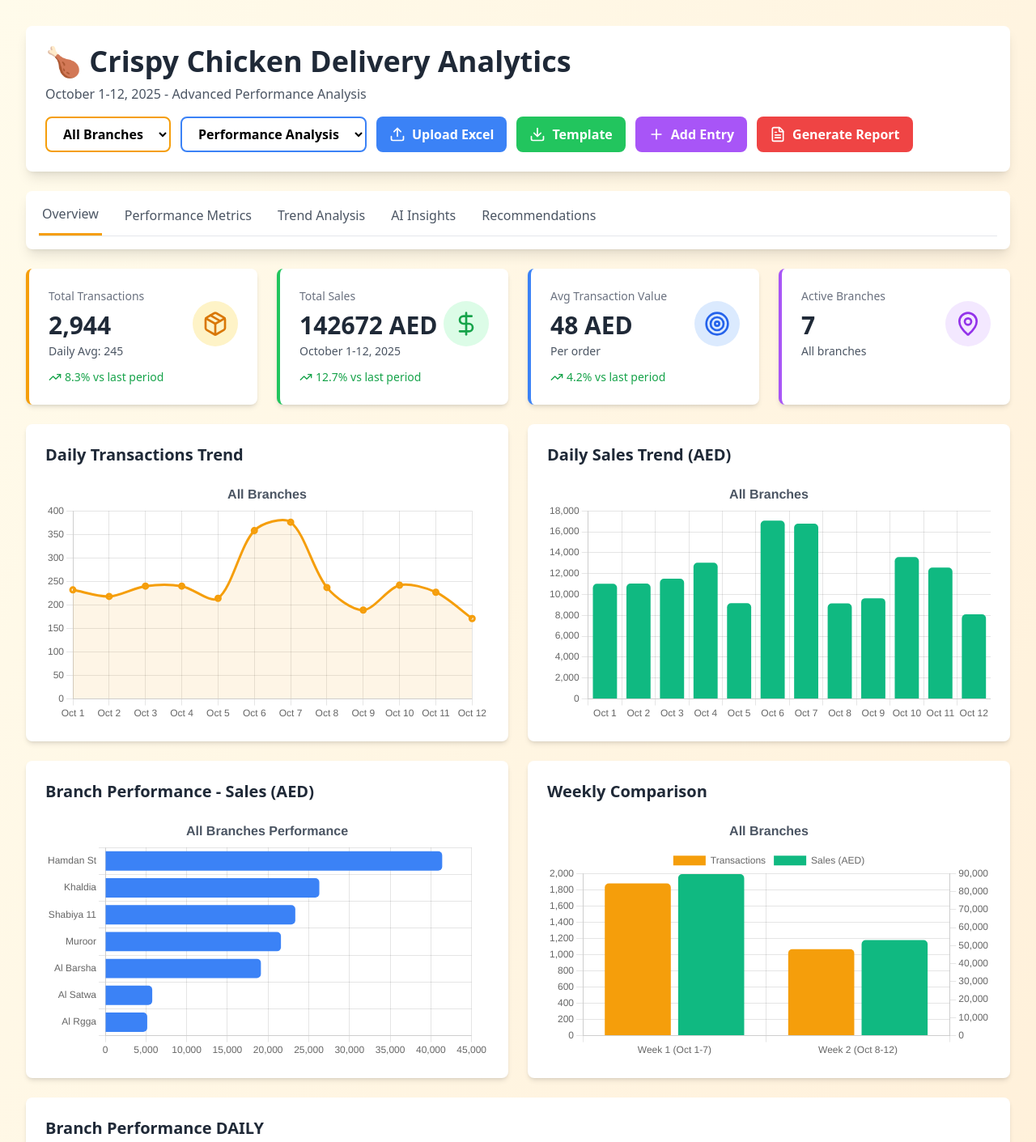
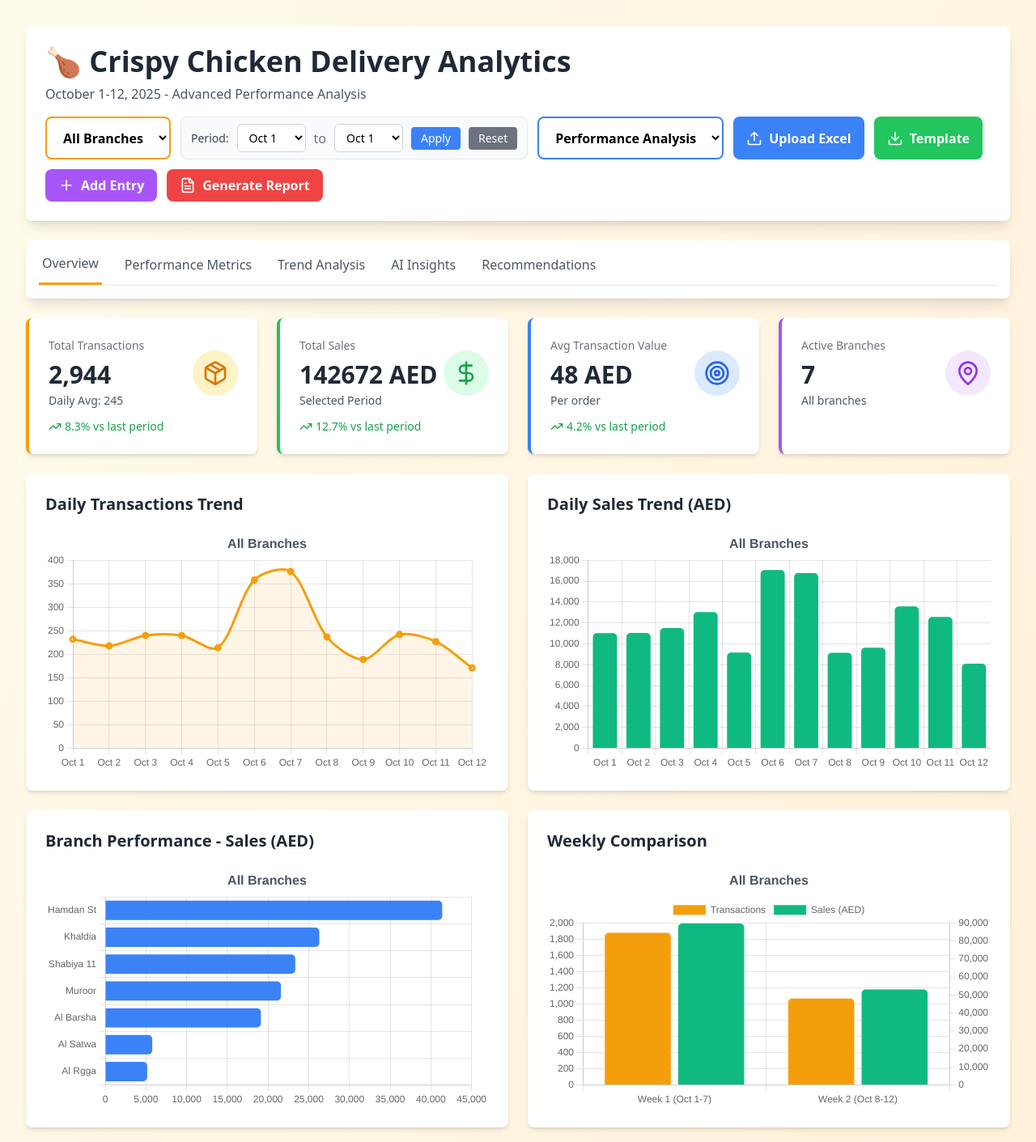
Before and after one commit to CCM3642/Delivery-sales-analysis, a plain HTML site: page index.html in a window 1280 px wide. Shown: the top 1411 px of the page at 81% size. Drawn offline with nearby package versions, Linux system fonts and the light colour scheme.

Commit message:
Update index.html

```diff
--- a/index.html
+++ b/index.html
@@ -3,7 +3,7 @@
 <head>
     <meta charset="UTF-8">
     <meta name="viewport" content="width=device-width, initial-scale=1.0">
-    <title>Crispy Chicken Delivery Analytics</title>
+    <title>Cispy Chicken Delivery Analytics</title>
     <script src="https://cdn.tailwindcss.com"></script>
     <script src="https://unpkg.com/lucide@latest/dist/umd/lucide.js"></script>
     <script src="https://cdn.jsdelivr.net/npm/chart.js"></script>
@@ -73,6 +73,21 @@
         @keyframes spin {
             0% { transform: rotate(0deg); }
             100% { transform: rotate(360deg); }
+        }
+        .date-range-selector {
+            display: flex;
+            align-items: center;
+            gap: 10px;
+            background-color: #f8fafc;
+            padding: 8px 12px;
+            border-radius: 8px;
+            border: 1px solid #e2e8f0;
+        }
+        .date-range-selector select {
+            padding: 6px 10px;
+            border: 1px solid #d1d5db;
+            border-radius: 6px;
+            background-color: white;
         }
     </style>
 </head>
@@ -103,6 +118,45 @@
                     <option value="Crispy Chicken Al Satwa">Al Satwa</option>
                     <option value="Crispy Chicken Al Rgga">Al Rgga</option>
                 </select>
+
+                <div class="date-range-selector">
+                    <span class="text-sm font-medium text-gray-700">Period:</span>
+                    <select id="startDay" class="text-sm">
+                        <option value="1">Oct 1</option>
+                        <option value="2">Oct 2</option>
+                        <option value="3">Oct 3</option>
+                        <option value="4">Oct 4</option>
+                        <option value="5">Oct 5</option>
+                        <option value="6">Oct 6</option>
+                        <option value="7">Oct 7</option>
+                        <option value="8">Oct 8</option>
+                        <option value="9">Oct 9</option>
+                        <option value="10">Oct 10</option>
+                        <option value="11">Oct 11</option>
+                        <option value="12">Oct 12</option>
+                    </select>
+                    <span class="text-gray-500">to</span>
+                    <select id="endDay" class="text-sm">
+                        <option value="1">Oct 1</option>
+                        <option value="2">Oct 2</option>
+                        <option value="3">Oct 3</option>
+                        <option value="4">Oct 4</option>
+                        <option value="5">Oct 5</option>
+                        <option value="6">Oct 6</option>
+                        <option value="7">Oct 7</option>
+                        <option value="8">Oct 8</option>
+                        <option value="9">Oct 9</option>
+                        <option value="10">Oct 10</option>
+                        <option value="11">Oct 11</option>
+                        <option value="12">Oct 12</option>
+                    </select>
+                    <button id="applyDateRange" class="px-3 py-1 bg-blue-500 text-white text-sm rounded hover:bg-blue-600 transition-colors">
+                        Apply
+                    </button>
+                    <button id="resetDateRange" class="px-3 py-1 bg-gray-500 text-white text-sm rounded hover:bg-gray-600 transition-colors">
+                        Reset
+                    </button>
+                </div>
 
                 <select id="analysisType" class="px-4 py-2 border-2 border-blue-500 rounded-lg font-semibold bg-white">
                     <option value="performance">Performance Analysis</option>
@@ -181,7 +235,7 @@
                         <div>
                             <p class="text-gray-500 text-sm font-medium">Total Sales</p>
                             <p id="totalSales" class="text-3xl font-bold text-gray-800 mt-2">0 AED</p>
-                            <p class="text-sm text-gray-600 mt-1">October 1-12, 2025</p>
+                            <p class="text-sm text-gray-600 mt-1">Selected Period</p>
                         </div>
                         <div class="p-3 rounded-full bg-green-100">
                             <i data-lucide="dollar-sign" class="w-8 h-8 text-green-600"></i>
@@ -365,7 +419,7 @@
                         <i data-lucide="trending-up" class="w-5 h-5 text-green-500"></i>
                     </div>
                     <p id="growthRate" class="text-2xl font-bold text-green-600">+12.7%</p>
-                    <p class="text-sm text-gray-600 mt-1">vs last month</p>
+                    <p class="text-sm text-gray-600 mt-1">vs last period</p>
                 </div>
 
                 <div class="analysis-card rounded-lg shadow-md p-6">
@@ -757,6 +811,8 @@
         ];
 
         let selectedBranch = 'All';
+        let selectedStartDate = null;
+        let selectedEndDate = null;
         let editingIndex = null;
 
         // Chart instances
@@ -772,6 +828,10 @@
 
         // DOM elements
         const branchSelector = document.getElementById('branchSelector');
+        const startDay = document.getElementById('startDay');
+        const endDay = document.getElementById('endDay');
+        const applyDateRange = document.getElementById('applyDateRange');
+        const resetDateRange = document.getElementById('resetDateRange');
         const analysisType = document.getElementById('analysisType');
         const fileUpload = document.getElementById('fileUpload');
         const downloadTemplateBtn = document.getElementById('downloadTemplate');
@@ -837,6 +897,44 @@
             }, 500);
         });
 
+        startDay.addEventListener('change', function() {
+            // Ensure end day is not before start day
+            if (parseInt(endDay.value) < parseInt(this.value)) {
+                endDay.value = this.value;
+            }
+        });
+
+        endDay.addEventListener('change', function() {
+            // Ensure start day is not after end day
+            if (parseInt(startDay.value) > parseInt(this.value)) {
+                startDay.value = this.value;
+            }
+        });
+
+        applyDateRange.addEventListener('click', function() {
+            selectedStartDate = parseInt(startDay.value);
+            selectedEndDate = parseInt(endDay.value);
+            showLoadingIndicator();
+            setTimeout(() => {
+                updateDashboard();
+                hideLoadingIndicator();
+                showUpdateStatus(`Date range applied: Oct ${selectedStartDate} to Oct ${selectedEndDate}`);
+            }, 300);
+        });
+
+        resetDateRange.addEventListener('click', function() {
+            selectedStartDate = null;
+            selectedEndDate = null;
+            startDay.value = '1';
+            endDay.value = '12';
+            showLoadingIndicator();
+            setTimeout(() => {
+                updateDashboard();
+                hideLoadingIndicator();
+                showUpdateStatus('Date range reset to show all data');
+            }, 300);
+        });
+
         analysisType.addEventListener('change', function() {
             showLoadingIndicator();
             setTimeout(() => {
@@ -882,14 +980,15 @@
         }
 
         function updateKPIs() {
-            const filteredData = selectedBranch === 'All'
-                ? deliveryData
-                : deliveryData.filter(item => item.branch === selectedBranch);
+            const filteredData = getFilteredData();
 
             const totalTransactions = filteredData.reduce((sum, item) => sum + item.transactions, 0);
             const totalSales = filteredData.reduce((sum, item) => sum + item.sales, 0);
             const avgTransactionValue = totalSales / totalTransactions;
-            const dailyAvgTransactions = Math.round(totalTransactions / 12);
+
+            // Calculate daily average based on selected date range
+            const dayCount = selectedEndDate ? (selectedEndDate - selectedStartDate + 1) : 12;
+            const dailyAvgTransactions = Math.round(totalTransactions / dayCount);
 
             const branches = [...new Set(deliveryData.map(item => item.branch))];
 
@@ -899,6 +998,25 @@
             document.getElementById('dailyAvgTransactions').textContent = `Daily Avg: ${dailyAvgTransactions}`;
             document.getElementById('activeBranches').textContent = branches.length;
             document.getElementById('branchSubtitle').textContent = selectedBranch === 'All' ? 'All branches' : selectedBranch.replace('Crispy Chicken ', '');
+        }
+
+        function getFilteredData() {
+            let filteredData = deliveryData;
+
+            // Apply branch filter
+            if (selectedBranch !== 'All') {
+                filteredData = filteredData.filter(item => item.branch === selectedBranch);
+            }
+
+            // Apply date range filter
+            if (selectedStartDate && selectedEndDate) {
+                filteredData = filteredData.filter(item => {
+                    const day = parseInt(item.date.match(/\d+/)[0]);
+                    return day >= selectedStartDate && day <= selectedEndDate;
+                });
+            }
+
+            return filteredData;
         }
 
         function updateCharts() {
@@ -935,9 +1053,7 @@
         }
 
         function updatePerformanceMetricsData() {
-            const filteredData = selectedBranch === 'All'
-                ? deliveryData
-                : deliveryData.filter(item => item.branch === selectedBranch);
+            const filteredData = getFilteredData();
 
             // Calculate peak hours (simplified for demo)
             const peakHours = selectedBranch === 'All' ? '6:00 PM - 8:00 PM' : '5:30 PM - 7:30 PM';
@@ -969,13 +1085,15 @@
         }
 
         function updateTrendAnalysisData() {
+            const filteredData = getFilteredData();
+
             // Calculate growth rate
-            const week1Data = deliveryData.filter(item => parseInt(item.date.match(/\d+/)[0]) <= 6);
-            const week2Data = deliveryData.filter(item => parseInt(item.date.match(/\d+/)[0]) > 6);
+            const week1Data = filteredData.filter(item => parseInt(item.date.match(/\d+/)[0]) <= 6);
+            const week2Data = filteredData.filter(item => parseInt(item.date.match(/\d+/)[0]) > 6);
 
             const week1Sales = week1Data.reduce((sum, item) => sum + item.sales, 0);
             const week2Sales = week2Data.reduce((sum, item) => sum + item.sales, 0);
-            const growthRate = ((week2Sales - week1Sales) / week1Sales * 100).toFixed(1);
+            const growthRate = week1Sales > 0 ? ((week2Sales - week1Sales) / week1Sales * 100).toFixed(1) : '0.0';
 
             document.getElementById('growthRate').textContent = `+${growthRate}%`;
 
@@ -990,9 +1108,7 @@
         }
 
         function updateInsightsData() {
-            const filteredData = selectedBranch === 'All'
-                ? deliveryData
-                : deliveryData.filter(item => item.branch === selectedBranch);
+            const filteredData = getFilteredData();
 
             // Calculate weekend performance
             const weekendData = filteredData.filter(item =>
@@ -1092,9 +1208,7 @@
 
         function updateTransactionsChart() {
             const ctx = document.getElementById('transactionsChart').getContext('2d');
-            const filteredData = selectedBranch === 'All'
-                ? deliveryData
-                : deliveryData.filter(item => item.branch === selectedBranch);
+            const filteredData = getFilteredData();
 
             // Destroy existing chart if it exists
             if (transactionsChartInstance) {
@@ -1136,7 +1250,7 @@
                         },
                         title: {
                             display: true,
-                            text: selectedBranch === 'All' ? 'All Branches' : selectedBranch.replace('Crispy Chicken ', ''),
+                            text: getChartTitle(),
                             font: {
                                 size: 16,
                                 weight: 'bold'
@@ -1155,9 +1269,7 @@
 
         function updateSalesChart() {
             const ctx = document.getElementById('salesChart').getContext('2d');
-            const filteredData = selectedBranch === 'All'
-                ? deliveryData
-                : deliveryData.filter(item => item.branch === selectedBranch);
+            const filteredData = getFilteredData();
 
             // Destroy existing chart if it exists
             if (salesChartInstance) {
@@ -1196,7 +1308,7 @@
                         },
                         title: {
                             display: true,
-                            text: selectedBranch === 'All' ? 'All Branches' : selectedBranch.replace('Crispy Chicken ', ''),
+                            text: getChartTitle(),
                             font: {
                                 size: 16,
                                 weight: 'bold'
@@ -1267,7 +1379,7 @@
                         },
                         title: {
                             display: true,
-                            text: selectedBranch === 'All' ? 'All Branches Performance' : `Selected: ${selectedBranch.replace('Crispy Chicken ', '')}`,
+                            text: getChartTitle(),
                             font: {
                                 size: 16,
                                 weight: 'bold'
@@ -1286,9 +1398,7 @@
 
         function updateWeeklyChart() {
             const ctx = document.getElementById('weeklyChart').getContext('2d');
-            const filteredData = selectedBranch === 'All'
-                ? deliveryData
-                : deliveryData.filter(item => item.branch === selectedBranch);
+            const filteredData = getFilteredData();
 
             // Destroy existing chart if it exists
             if (weeklyChartInstance) {
@@ -1335,7 +1445,7 @@
                     plugins: {
                         title: {
                             display: true,
-                            text: selectedBranch === 'All' ? 'All Branches' : selectedBranch.replace('Crispy Chicken ', ''),
+                            text: getChartTitle(),
                             font: {
                                 size: 16,
                                 weight: 'bold'
@@ -1448,7 +1558,7 @@
                     plugins: {
                         title: {
                             display: true,
-                            text: selectedBranch === 'All' ? 'Daily Sales by Branch (AED)' : `Daily Sales for ${selectedBranch.replace('Crispy Chicken ', '')} (AED)`,
+                            text: getChartTitle(),
                             font: {
                                 size: 16
                             },
@@ -1500,7 +1610,7 @@
                         },
                         title: {
                             display: true,
-                            text: `Hourly Performance Distribution - ${selectedBranch === 'All' ? 'All Branches' : selectedBranch.replace('Crispy Chicken ', '')}`,
+                            text: getChartTitle(),
                             font: {
                                 size: 16,
                                 weight: 'bold'
@@ -1552,7 +1662,7 @@
                         },
                         title: {
                             display: true,
-                            text: `Day of Week Analysis - ${selectedBranch === 'All' ? 'All Branches' : selectedBranch.replace('Crispy Chicken ', '')}`,
+                            text: getChartTitle(),
                             font: {
                                 size: 16,
                                 weight: 'bold'
@@ -1624,7 +1734,7 @@
                         },
                         title: {
                             display: true,
-                            text: `Moving Average Trend - ${selectedBranch === 'All' ? 'All Branches' : selectedBranch.replace('Crispy Chicken ', '')}`,
+                            text: getChartTitle(),
                             font: {
                                 size: 16,
                                 weight: 'bold'
@@ -1673,7 +1783,7 @@
                         },
                         title: {
                             display: true,
-                            text: `Growth Rate Analysis - ${selectedBranch === 'All' ? 'All Branches' : selectedBranch.replace('Crispy Chicken ', '')}`,
+                            text: getChartTitle(),
                             font: {
                                 size: 16,
                                 weight: 'bold'
@@ -1690,6 +1800,22 @@
             });
         }
 
+        function getChartTitle() {
+            let title = '';
+
+            if (selectedBranch !== 'All') {
+                title += selectedBranch.replace('Crispy Chicken ', '');
+            } else {
+                title += 'All Branches';
+            }
+
+            if (selectedStartDate && selectedEndDate) {
+                title += ` (Oct ${selectedStartDate}-${selectedEndDate})`;
+            }
+
+            return title;
+        }
+
         function getBranchColor(branch, alpha = 1) {
             const colors = {
                 'Crispy Chicken-Hamdan St': `rgba(59, 130, 246, ${alpha})`, // blue
@@ -1725,9 +1851,7 @@
         }
 
         function updateTable() {
-            const filteredData = selectedBranch === 'All'
-                ? deliveryData
-                : deliveryData.filter(item => item.branch === selectedBranch);
+            const filteredData = getFilteredData();
 
             recordCount.textContent = filteredData.length;
 
@@ -1844,9 +1968,7 @@
         }
 
         function handleEditEntry(index) {
-            const filteredData = selectedBranch === 'All'
-                ? deliveryData
-                : deliveryData.filter(item => item.branch === selectedBranch);
+            const filteredData = getFilteredData();
 
             const item = filteredData[index];
             editingIndex = index;
@@ -1862,9 +1984,7 @@
             if (window.confirm('Are you sure you want to delete this entry?')) {
                 showLoadingIndicator();
 
-                const filteredData = selectedBranch === 'All'
-                    ? deliveryData
-                    : deliveryData.filter(item => item.branch === selectedBranch);
+                const filteredData = getFilteredData();
 
                 const itemToDelete = filteredData[index];
                 deliveryData = deliveryData.filter(item =>
@@ -1891,9 +2011,7 @@
 
             setTimeout(() => {
                 if (editingIndex !== null) {
-                    const filteredData = selectedBranch === 'All'
-                        ? deliveryData
-                        : deliveryData.filter(item => item.branch === selectedBranch);
+                    const filteredData = getFilteredData();
 
                     const itemToEdit = filteredData[editingIndex];
                     deliveryData = deliveryData.map(item =>
```
